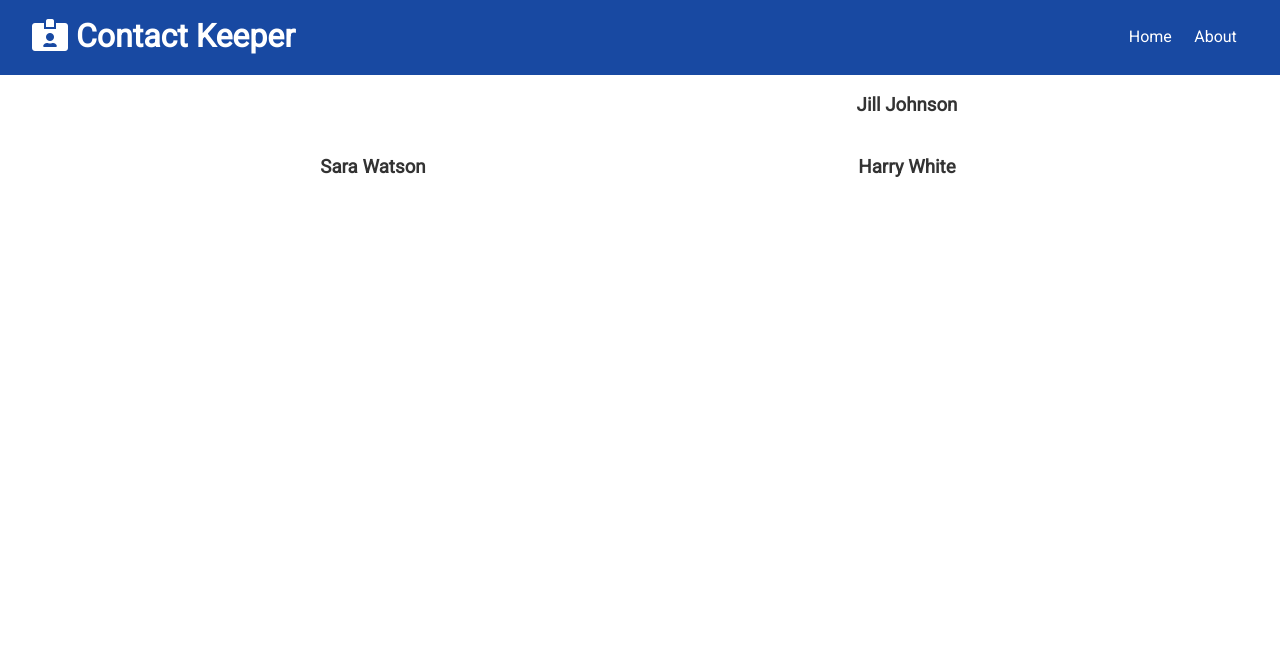
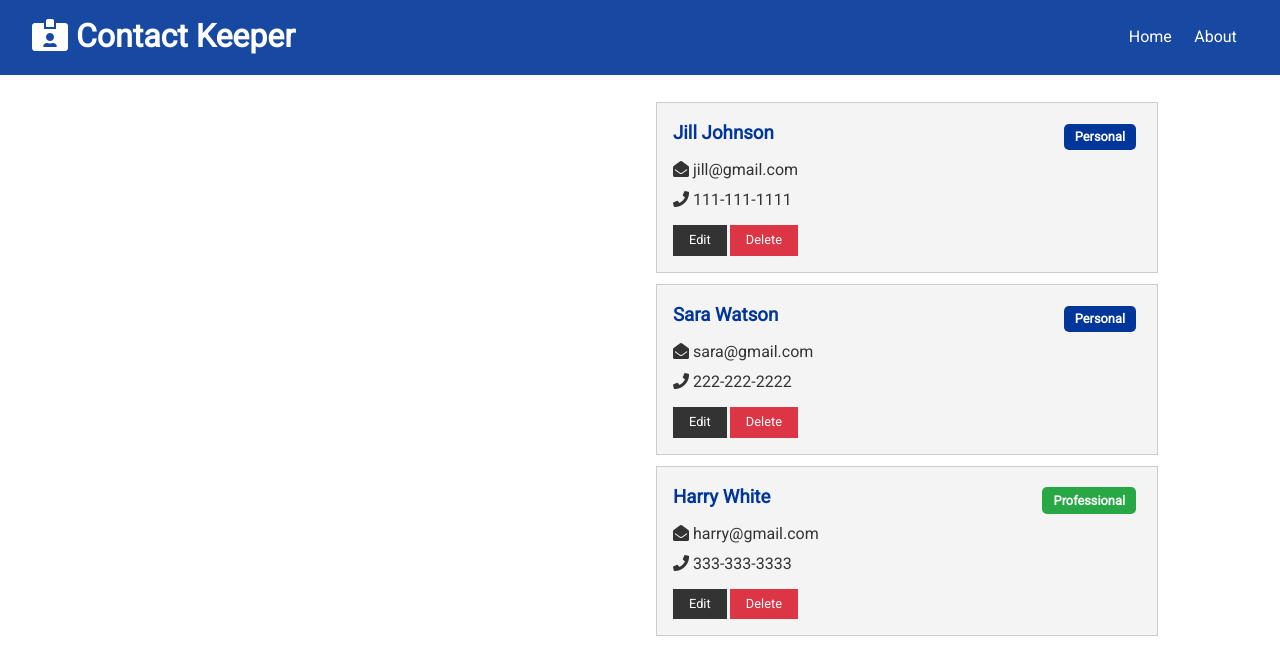
Before and after one commit to kjx63/mern-contact-keeper-v2, a React (Create React App) app in the folder client/: page / in a window 1280 px wide. Shown: the top 658 px of the page. Built offline with nearby package versions, Linux system fonts and the light colour scheme; the HTML template or start-up script is replaced by a standard one.

Commit message:
Build ContactItem Component

```diff
--- a/client/src/components/contacts/ContactItem.js
+++ b/client/src/components/contacts/ContactItem.js
@@ -0,0 +1,44 @@
+import React from 'react';
+import PropTypes from 'prop-types';
+
+const ContactItem = ({ contact }) => {
+  const { id, name, email, phone, type } = contact;
+  return (
+    <div className='card bg-light'>
+      <h3 className='text-primary text-left'>
+        {name}{' '}
+        <span
+          style={{ float: 'right' }}
+          className={
+            'badge ' +
+            (type === 'professional' ? 'badge-success' : 'badge-primary')
+          }
+        >
+          {type.charAt(0).toUpperCase() + type.slice(1)}
+        </span>
+      </h3>
+      <ul className='list'>
+        {email && (
+          <li>
+            <i className='fas fa-envelope-open' /> {email}
+          </li>
+        )}
+        {phone && (
+          <li>
+            <i className='fas fa-phone' /> {phone}
+          </li>
+        )}
+      </ul>
+      <p>
+        <button className='btn btn-dark btn-sm'>Edit</button>
+        <button className='btn btn-danger btn-sm'>Delete</button>
+      </p>
+    </div>
+  );
+};
+
+ContactItem.propTypes = {
+  contact: PropTypes.object.isRequired,
+};
+
+export default ContactItem;
--- a/client/src/components/contacts/Contacts.js
+++ b/client/src/components/contacts/Contacts.js
@@ -1,7 +1,9 @@
 import React, { Fragment, useContext } from 'react';
+import ContactItem from './ContactItem';
 import ContactContext from '../../context/contact/ContactContext';
 
 const Contacts = () => {
+  // To access to any state or actions associated with contactContext
   const contactContext = useContext(ContactContext);
 
   const { contacts } = contactContext;
@@ -9,7 +11,7 @@
   return (
     <Fragment>
       {contacts.map((contact) => (
-        <h3>{contact.name}</h3>
+        <ContactItem key={contact.id} contact={contact} />
       ))}
     </Fragment>
   );
--- a/client/src/components/pages/Home.js
+++ b/client/src/components/pages/Home.js
@@ -4,8 +4,10 @@
 const Home = () => {
   return (
     <div className='grid-2'>
-      <div>{/* ContactForm */}</div>
-      <Contacts />
+      <div></div>
+      <div>
+        <Contacts />
+      </div>
     </div>
   );
 };
```
Also changed, not shown: 1 other file (tests, documents, lock files or other folders).
